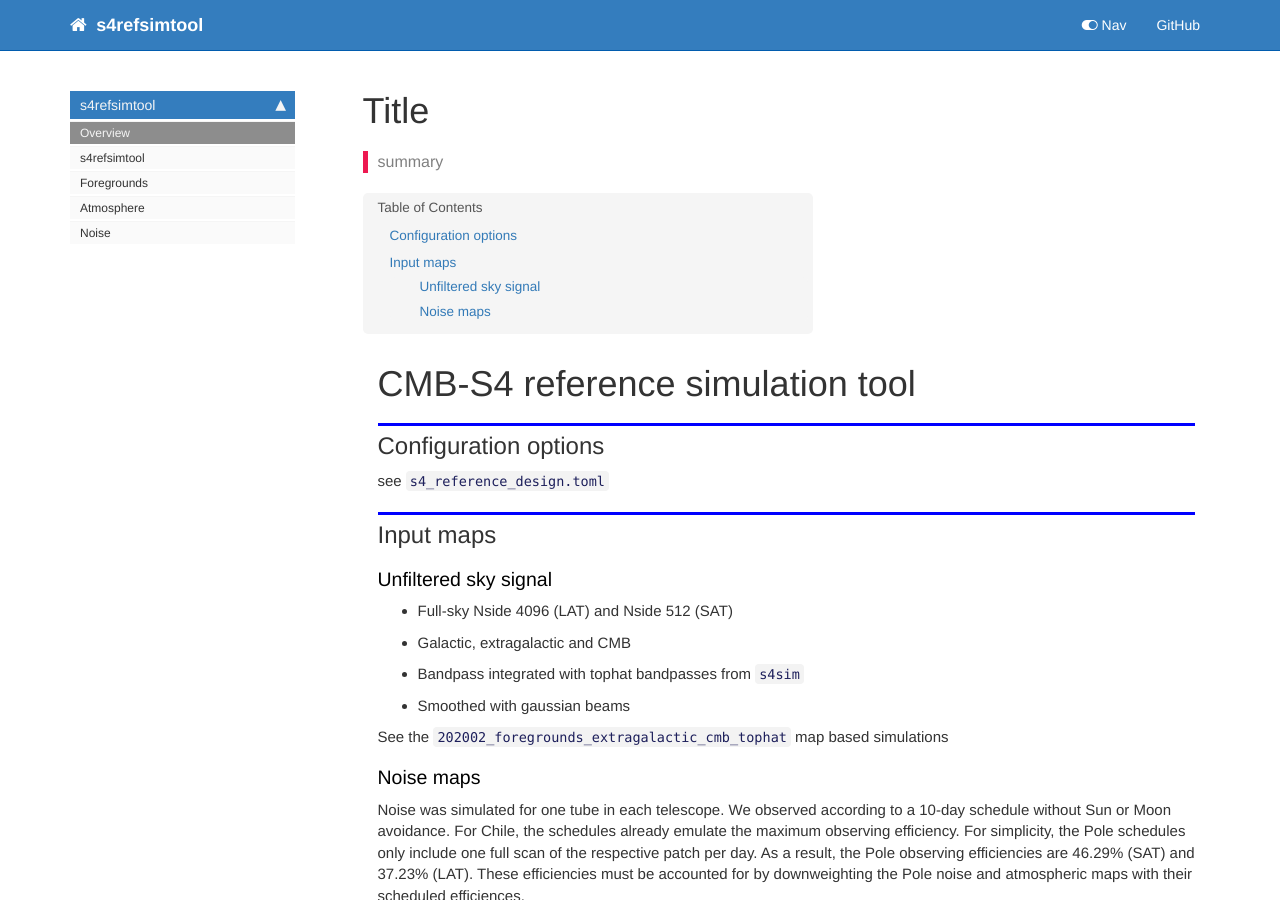
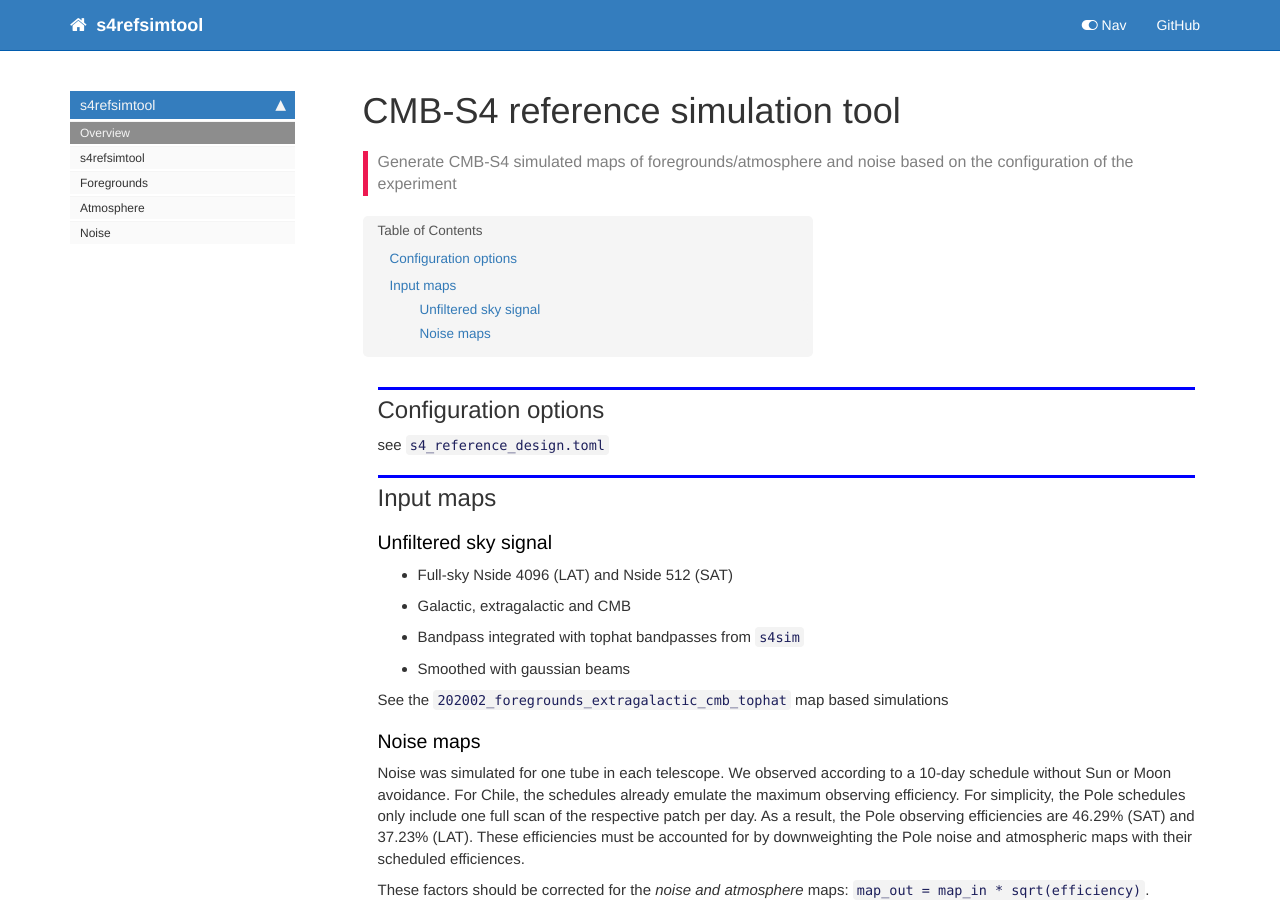
Before and after one commit to CMB-S4/s4_design_sim_tool, a Jekyll site: the page built from docs/index.html, in a window 1280 px wide and 900 px high. Built offline with Jekyll 4.4.1, drawn with Linux system fonts in a browser that asks for light colours; nearby versions of some CDN libraries; comment, search, counter and statistics services are not loaded.

Commit message:
docs: updated index

```diff
--- a/docs/index.html
+++ b/docs/index.html
@@ -1,11 +1,11 @@
 ---
 
-title: Title
+title: CMB-S4 reference simulation tool
 
 keywords: fastai
 sidebar: home_sidebar
 
-summary: "summary"
+summary: "Generate CMB-S4 simulated maps of foregrounds/atmosphere and noise based on the configuration of the experiment"
 ---
 <!--
 
@@ -25,12 +25,12 @@
 </div>
 <div class="cell border-box-sizing text_cell rendered"><div class="inner_cell">
 <div class="text_cell_render border-box-sizing rendered_html">
-<h1 id="CMB-S4-reference-simulation-tool">CMB-S4 reference simulation tool<a class="anchor-link" href="#CMB-S4-reference-simulation-tool">&#182;</a></h1><h2 id="Configuration-options">Configuration options<a class="anchor-link" href="#Configuration-options">&#182;</a></h2><p>see <code>s4_reference_design.toml</code></p>
+<h2 id="Configuration-options">Configuration options<a class="anchor-link" href="#Configuration-options">&#182;</a></h2><p>see <code>s4_reference_design.toml</code></p>
 <h2 id="Input-maps">Input maps<a class="anchor-link" href="#Input-maps">&#182;</a></h2><h3 id="Unfiltered-sky-signal">Unfiltered sky signal<a class="anchor-link" href="#Unfiltered-sky-signal">&#182;</a></h3><ul>
-<li>Full-sky Nside 4096 (LAT) and Nside 512 (SAT) </li>
-<li>Galactic, extragalactic and CMB </li>
-<li>Bandpass integrated with tophat bandpasses from <code>s4sim</code> </li>
-<li>Smoothed with gaussian beams </li>
+<li>Full-sky Nside 4096 (LAT) and Nside 512 (SAT)</li>
+<li>Galactic, extragalactic and CMB</li>
+<li>Bandpass integrated with tophat bandpasses from <code>s4sim</code></li>
+<li>Smoothed with gaussian beams</li>
 </ul>
 <p>See the <code>202002_foregrounds_extragalactic_cmb_tophat</code> map based simulations</p>
 <h3 id="Noise-maps">Noise maps<a class="anchor-link" href="#Noise-maps">&#182;</a></h3><p>Noise was simulated for one tube in each telescope.  We observed according to a 10-day schedule without Sun or Moon avoidance. For Chile, the schedules already emulate the maximum observing efficiency.  For simplicity, the Pole schedules only    include one full scan of the respective patch per day.  As a result, the Pole observing efficiencies are 46.29% (SAT) and 37.23% (LAT). These efficiencies must be accounted for by downweighting the Pole noise and atmospheric maps with their      scheduled efficiences.</p>
```
